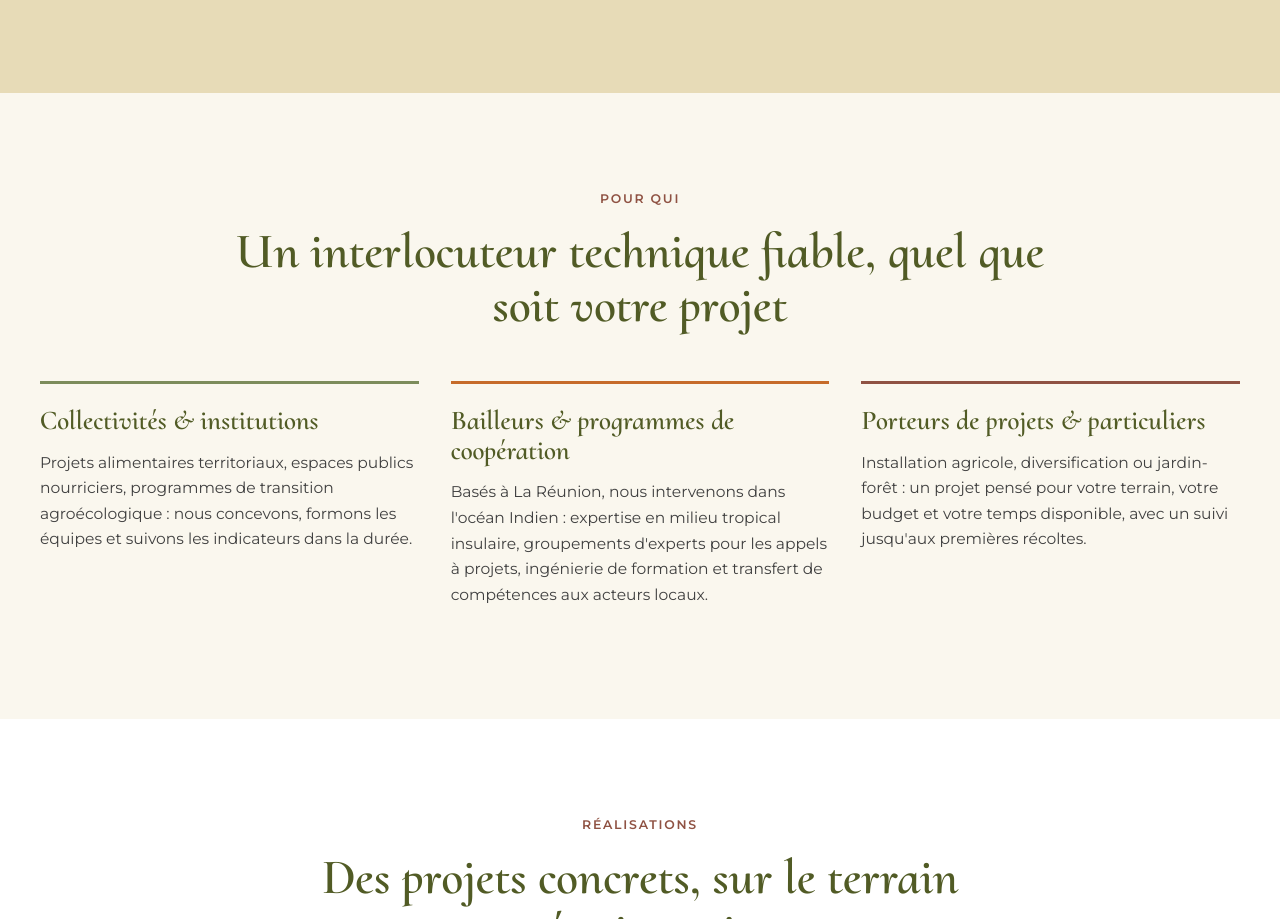
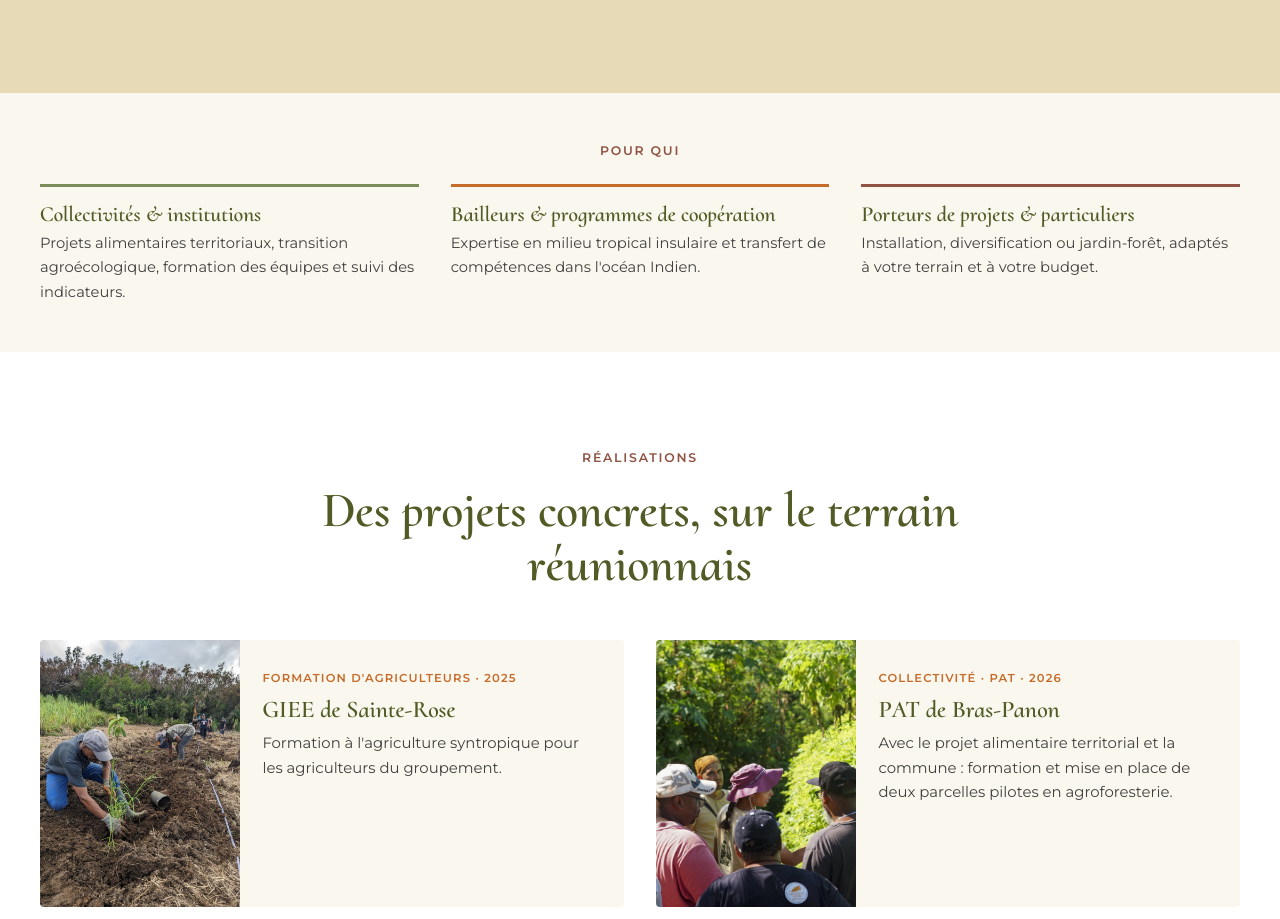
Before and after one commit to bwalontan/site-bwalontan, a plain HTML site: page index.html in a window 1280 px wide. Shown: the part 4194-5113 px from the top of the page. Drawn offline with Linux system fonts and the light colour scheme.

Commit message:
Pour qui : bandeau compact
Co-Authored-By: Claude Opus 5.5 <noreply@anthropic.com>
Claude-Session: https://claude.ai/code/session_01E5dwHA4jkcmvAnokRCMsnH

```diff
--- a/assets/css/style.css
+++ b/assets/css/style.css
@@ -210,6 +210,12 @@ section { padding: 6rem 0; }
 .audience:nth-child(3) { border-color: var(--terre); }
 .audience p { font-size: .97rem; }
 
+.audience-band { padding: 3rem 0; }
+.audience-band .eyebrow { text-align: center; margin-bottom: 1.4rem; }
+.audience-band .audience { padding-top: 1rem; }
+.audience-band h3 { font-size: 1.35rem; margin-bottom: .3rem; }
+.audience-band p { font-size: .92rem; margin: 0; }
+
 /* Réalisations */
 .projects-section { background: #fff; }
 .projects { display: grid; grid-template-columns: repeat(2, 1fr); gap: 2rem; }
--- a/index.html
+++ b/index.html
@@ -149,24 +149,21 @@
   </section>
 
   <!-- POUR QUI -->
-  <section>
+  <section class="audience-band">
     <div class="container">
-      <div class="section-head">
-        <span class="eyebrow">Pour qui</span>
-        <h2>Un interlocuteur technique fiable, quel que soit votre projet</h2>
-      </div>
+      <span class="eyebrow">Pour qui</span>
       <div class="audiences">
         <div class="audience">
           <h3>Collectivités &amp; institutions</h3>
-          <p>Projets alimentaires territoriaux, espaces publics nourriciers, programmes de transition agroécologique : nous concevons, formons les équipes et suivons les indicateurs dans la durée.</p>
+          <p>Projets alimentaires territoriaux, transition agroécologique, formation des équipes et suivi des indicateurs.</p>
         </div>
         <div class="audience">
           <h3>Bailleurs &amp; programmes de coopération</h3>
-          <p>Basés à La&nbsp;Réunion, nous intervenons dans l'océan Indien : expertise en milieu tropical insulaire, groupements d'experts pour les appels à projets, ingénierie de formation et transfert de compétences aux acteurs locaux.</p>
+          <p>Expertise en milieu tropical insulaire et transfert de compétences dans l'océan Indien.</p>
         </div>
         <div class="audience">
           <h3>Porteurs de projets &amp; particuliers</h3>
-          <p>Installation agricole, diversification ou jardin-forêt : un projet pensé pour votre terrain, votre budget et votre temps disponible, avec un suivi jusqu'aux premières récoltes.</p>
+          <p>Installation, diversification ou jardin-forêt, adaptés à votre terrain et à votre budget.</p>
         </div>
       </div>
     </div>
```
